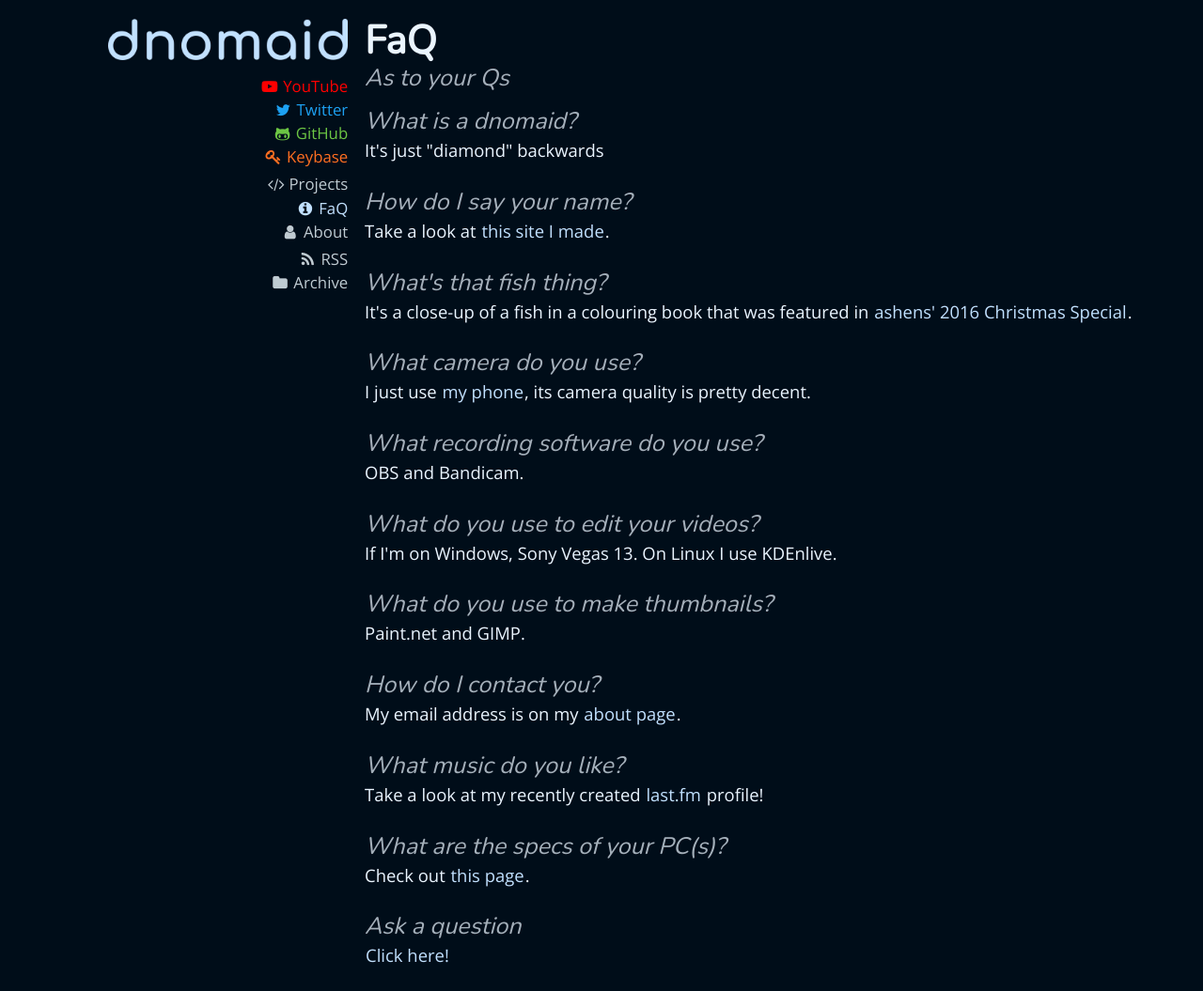
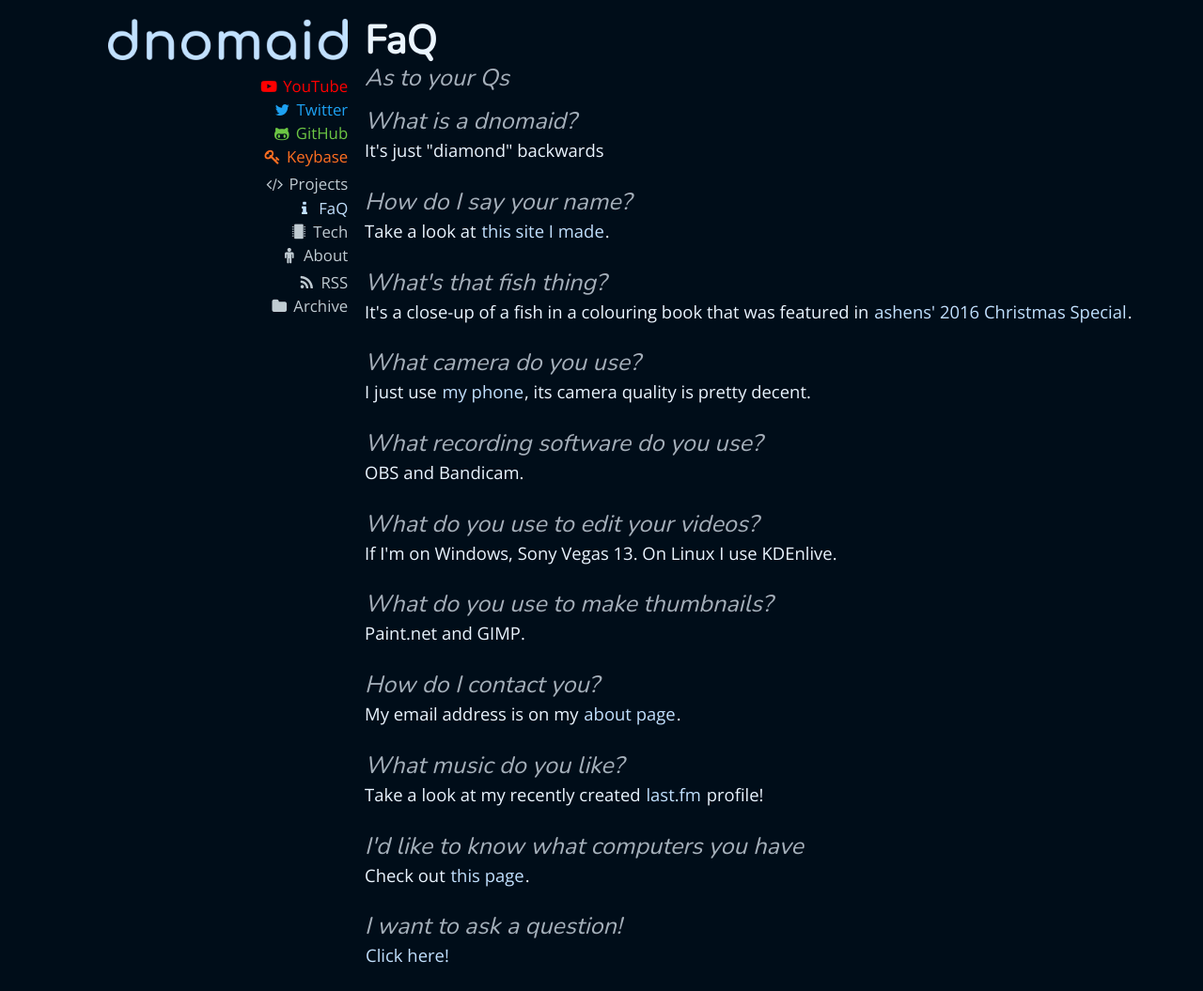
Before and after one commit to tomfishemoji/tomfishemoji.github.io, a Jekyll site: the page built from faq.html, in a window 1280 px wide and 1055 px high. Shown: the whole window at 94% size. Built offline with Jekyll 4.4.1, drawn with Linux system fonts in a browser that asks for light colours.

Commit message:
Lots of little-ish tweaks

````diff
--- a/_includes/head.html
+++ b/_includes/head.html
@@ -34,16 +34,13 @@
   <!-- Only loads the monospaced fonts if the pages needs them -->
   <link href="https://fonts.googleapis.com/css?family=Open+Sans%7CNunito
   {% if page.content contains 'highlight' or page.content contains '```' or page.content contains '<code>' or page.content contains 'post-notice' %}%7CUbuntu+Mono{% endif %}
-  " rel="preload" as ="style">
-  <link href="https://fonts.googleapis.com/css?family=Open+Sans%7CNunito
-  {% if page.content contains 'highlight' or page.content contains '```' or page.content contains '<code>' or page.content contains 'post-notice' %}%7CUbuntu+Mono{% endif %}
   " rel="stylesheet">
+  <!-- It's far too convenient to just load all of FA instead of selecting icons -->
+  <link href="https://maxcdn.bootstrapcdn.com/font-awesome/4.7.0/css/font-awesome.min.css" rel="stylesheet">
   <!-- The main CSS file that SCSS compiles -->
-  <link href="/css/combined.css" rel="preload" as="style">
   <link href="/css/combined.css" rel="stylesheet">
   <!-- Again, this bit only loads if the page has some code in it -->
   {% if page.content contains 'highlight' or page.content contains '```' or page.content contains '<code>' or page.content contains 'post-notice' %}
-    <link href="/css/syntax.css" rel="preload" as="style">
     <link href="/css/syntax.css" rel="stylesheet">
   {% endif %}
   <!--  Old way that's still here in case I forgot to update a page -->
@@ -61,7 +58,7 @@
   <link rel="shortcut icon" href="/favicon.ico">
   <link rel="alternate" type="application/rss+xml" href="/feed.xml">
 
-  <!-- Page Title -->
+  <!-- Page Title -<link href="https://use.fontawesome.com/releases/v5.0.2/css/all.css" rel="stylesheet">->
   <title>{% if page.showas %}{{ page.showas }}{% else %}{{ page.title }}{% endif %} - {{ site.title | escape }}</title>
 </head>
 
@@ -75,23 +72,24 @@
     <!-- dnomaid logo is an image here, not some text -->
     <p id="dnomaid"><a href="/" title="Home"><span style="display: none;">dnomaid</span></a></p>
     <p>
-      <a href="{{ site.youtube }}" class="youtube" title="YouTube"><i class="fa fa-youtube fa-fw"></i> YouTube</a><br>
+      <a href="{{ site.youtube }}" class="youtube" title="YouTube"><i class="fa fa-youtube-play fa-fw"></i> YouTube</a><br>
       <a href="{{ site.twitter }}" class="twitter" title="Twitter"><i class="fa fa-twitter fa-fw"></i> Twitter</a><br>
-      <a href="{{ site.github }}" class="github" title="GitHub"><i class="fa fa-github fa-fw"></i> GitHub</a><br>
+      <a href="{{ site.github }}" class="github" title="GitHub"><i class="fa fa-github-alt fa-fw"></i> GitHub</a><br>
       <a href="{{ site.keybase }}" class="keybase" title="Keybase"><i class="fa fa-key fa-fw"></i> Keybase</a>
     </p>
 
     <p>
       <a href="/projects/" {% if page.url == '/projects/' %}class="c"{% endif %} title="Things I've made"><i class="fa fa-code fa-fw"></i> Projects</a><br>
-      <a href="/faq/" {% if page.url == '/faq/' or page.url == '/faq/tech/' %}class="c"{% endif %} title="Frequently Asked Questions"><i class="fa fa-info fa-fw"></i> FaQ</a><br>
-      <a href="/about/" {% if page.url == '/about/' %}class="c"{% endif %} title="About"><i class="fa fa-person fa-fw"></i> About</a>
+      <a href="/faq/" {% if page.url == '/faq/' %}class="c"{% endif %} title="Frequently Asked Questions"><i class="fa fa-info fa-fw"></i> FaQ</a><br>
+      <a href="/faq/tech/" {% if page.url == '/faq/tech/' %}class="c"{% endif %} title="My collection of various technology"><i class="fa fa-microchip fa-fw"></i> Tech</a><br>
+      <a href="/about/" {% if page.url == '/about/' %}class="c"{% endif %} title="About"><i class="fa fa-male fa-fw"></i> About</a>
     </p>
 
     <!-- Shows up on all pages -->
     {% if page.layout == 'default' %}
     <p>
       <a href="/feed.xml" rel="alternate" type="application/rss+xml"><i class="fa fa-rss fa-fw"></i> RSS</a><br>
-      <a href="/archive/"><i class="fa fa-folder fa-fw"></i> Archive</a>
+      <a href="/archive/" {% if page.url contains '/archive/' %}class="c"{% endif %}><i class="fa fa-folder fa-fw"></i> Archive</a>
     </p>
     {% endif %}
 
--- a/css/_core.scss
+++ b/css/_core.scss
@@ -72,14 +72,13 @@ article {
     a {
         // color: $tx;
         // font-weight: bold;
-        border-radius: 0px;
+        border-radius: 2px;
     }
 
     a:hover {
-        color: $ln;
-        border-bottom: 2px solid $ln;
-        background-color: $bg;
-        border-radius: 0px;
+        color: $bg;
+        background-color: $ln;
+        border-radius: 2px;
     }
 
     a:visited {
@@ -100,6 +99,24 @@ a {
 a:focus {
     outline: none;
     border: 1px dotted $ln;
+}
+
+.fa {
+    display: inline-block;
+    // font-size: 1.5em;
+}
+
+.fa-fw {
+    width: 1.28571429em;
+    text-align: center;
+}
+
+a:hover .fa {
+    transform: scale(1.15);
+}
+
+a:active .fa {
+    transform: scale(0.95);
 }
 
 sub,
@@ -149,6 +166,10 @@ header {
 
     a.c {
         color: $ln;
+    }
+
+    a.c:hover {
+        color: $bg;
     }
 
     h1 {
@@ -347,7 +368,6 @@ a.button {
 .col p {
     line-height: 1.2em !important;
 }
-
 @media screen and (max-width: $width-total) {
     header {
         font-size: 1.2em;
@@ -364,7 +384,7 @@ a.button {
     }
 
     aside#meta {
-      font-size: 0.9em;
+        font-size: 0.9em;
     }
 
     div#featured-img {
@@ -373,7 +393,6 @@ a.button {
         }
     }
 }
-
 @media screen and (min-width: $width-total) {
     main {
         float: right;
--- a/css/_icons.scss
+++ /dev/null
@@ -1,103 +0,0 @@
-@import '_vars';
-
-.fa {
-  display: inline-block;
-  // font-size: 1.5em;
-}
-
-.fa-fw {
-  width: 1.28571429em;
-  text-align: center;
-}
-
-a:hover .fa {
-  transform: scale(1.15);
-}
-
-a:active .fa {
-  transform: scale(0.95);
-}
-
-/* I C O N - F O N T */
-
-/*
-C R E D I T S
-
-Icons from FontAwesome:
-License - http://scripts.sil.org/cms/scripts/page.php?site_id=nrsi&id=OFL
-Link - http://fontawesome.io
-
-Font code generated with Fontello:
-License - N/A?
-Link - http://fontello.com/
-*/
-
-@font-face {
-  font-family: 'dnofa';
-  src: url('../font/dnofa.eot');
-  src: url('../font/dnofa.eot#iefix') format('embedded-opentype'),
-       url('../font/dnofa.woff2') format('woff2'),
-       url('../font/dnofa.woff') format('woff'),
-       url('../font/dnofa.ttf') format('truetype'),
-       url('../font/dnofa.svg#dnofa') format('svg');
-  font-weight: normal;
-  font-style: normal;
-}
-/* Chrome hack: SVG is rendered more smooth in Windozze. 100% magic, uncomment if you need it. */
-/* Note, that will break hinting! In other OS-es font will be not as sharp as it could be */
-/*
-@media screen and (-webkit-min-device-pixel-ratio:0) {
-  @font-face {
-    font-family: 'dnofa';
-    src: url('../font/dnofa.svg?78583770#dnofa') format('svg');
-  }
-}
-*/
-
- [class^="fa-"]:before, [class*=" fa-"]:before {
-  font-family: "dnofa";
-  font-style: normal;
-  font-weight: normal;
-  speak: none;
-
-  display: inline-block;
-  text-decoration: inherit;
-  width: 1em;
-  margin-right: .2em;
-  text-align: center;
-  /* opacity: .8; */
-
-  /* For safety - reset parent styles, that can break glyph codes*/
-  font-variant: normal;
-  text-transform: none;
-
-  /* fix buttons height, for twitter bootstrap */
-  line-height: 1em;
-
-  /* Animation center compensation - margins should be symmetric */
-  /* remove if not needed */
-  margin-left: .2em;
-
-  /* you can be more comfortable with increased icons size */
-  /* font-size: 120%; */
-
-  /* Font smoothing. That was taken from TWBS */
-  -webkit-font-smoothing: antialiased;
-  -moz-osx-font-smoothing: grayscale;
-
-  /* Uncomment for 3D effect */
-  /* text-shadow: 1px 1px 1px rgba(127, 127, 127, 0.3); */
-}
-
-
-.fa-info:before { content: '\e800'; } /* '' */
-.fa-person:before { content: '\e801'; } /* '' */
-.fa-folder:before { content: '\e802'; } /* '' */
-.fa-key:before { content: '\e804'; } /* '' */
-.fa-mail:before { content: '\e805'; } /* '' */
-.fa-twitter:before { content: '\f099'; } /* '' */
-.fa-rss:before { content: '\f09e'; } /* '' */
-.fa-github:before { content: '\f113'; } /* '' */
-.fa-code:before { content: '\f121'; } /* '' */
-.fa-youtube:before { content: '\f16a'; } /* '' */
-.fa-reddit:before { content: '\f281'; } /* '' */
--- a/css/combined.scss
+++ b/css/combined.scss
@@ -5,4 +5,3 @@ hidden: true
 @import '_vars';
 @import 'core';
 @import 'post';
-@import 'icons';
--- a/faq.html
+++ b/faq.html
@@ -34,8 +34,8 @@ smalltitle: As to your Qs
 <h4 id="music">What music do you like?</h4>
 <p>Take a look at my recently created <a href="https://www.last.fm/user/mrdnomaid">last.fm</a> profile!</p>
 
-<h4 id="specs"> What are the specs of your PC(s)?</h4>
+<h4 id="specs">I'd like to know what computers you have</h4>
 <p>Check out <a href="/faq/tech/">this page</a>.</p>
 
-<h4 id="ask">Ask a question</h4>
+<h4 id="ask">I want to ask a question!</h4>
 <p><a href="https://github.com/mrdnomaid/mrdnomaid.github.io/issues/new?title=Captain,%20why%20are%20we%20out%20here%20chasing%20comets?&body=Spicy%20jalapeno%20bacon%20ipsum%20dolor%20amet%20ex%20do%20pork%20belly%20ground%20round,%20voluptate%20labore%20tri-tip%20enim%20short%20loin!%20Sausage%20quis%20in%20magna,%20chuck%20culpa%20ea%20minim%20pork%20short%20loin%20pig%20flank?&labels=faq%20question&assignees=mrdnomaid">Click here!</a></p>
--- a/js/projects.js
+++ b/js/projects.js
@@ -70,7 +70,7 @@ $(document).ready(function() {
             let date = dateo.getFullYear() + '-' + addZero(dateo.getMonth()) + '-' + addZero(dateo.getDate());
 
             // If the repo is under my account
-            if (response[i].full_name.includes('mrdnomaid/')) {
+            if (response[i].full_name.includes('mrdnomaid/') && response[i].fork !== true) {
               // Bit for the languages:
               // <span class="button lang ' + lang + '" title = "Most used language, according to GitHub">' + langd + '</span>'
 
--- a/tech.html
+++ b/tech.html
@@ -3,8 +3,8 @@ layout: default
 title: Tech
 permalink: /faq/tech/
 keywords: specs, computers, devices, gadgets, gizoms, consoles, laptops
-description: Tech that dnomaid has
-smalltitle: Things I have
+description: dnomaid's collection of various technology
+smalltitle: My collection of various technology
 head:
   - <link href="/css/frameworks/wing-col.css" rel="stylesheet">
 ---
````
Also changed, not shown: font/dnofa.ttf (deleted), font/dnofa.woff (deleted), font/dnofa.woff2 (deleted), 2 other files.
